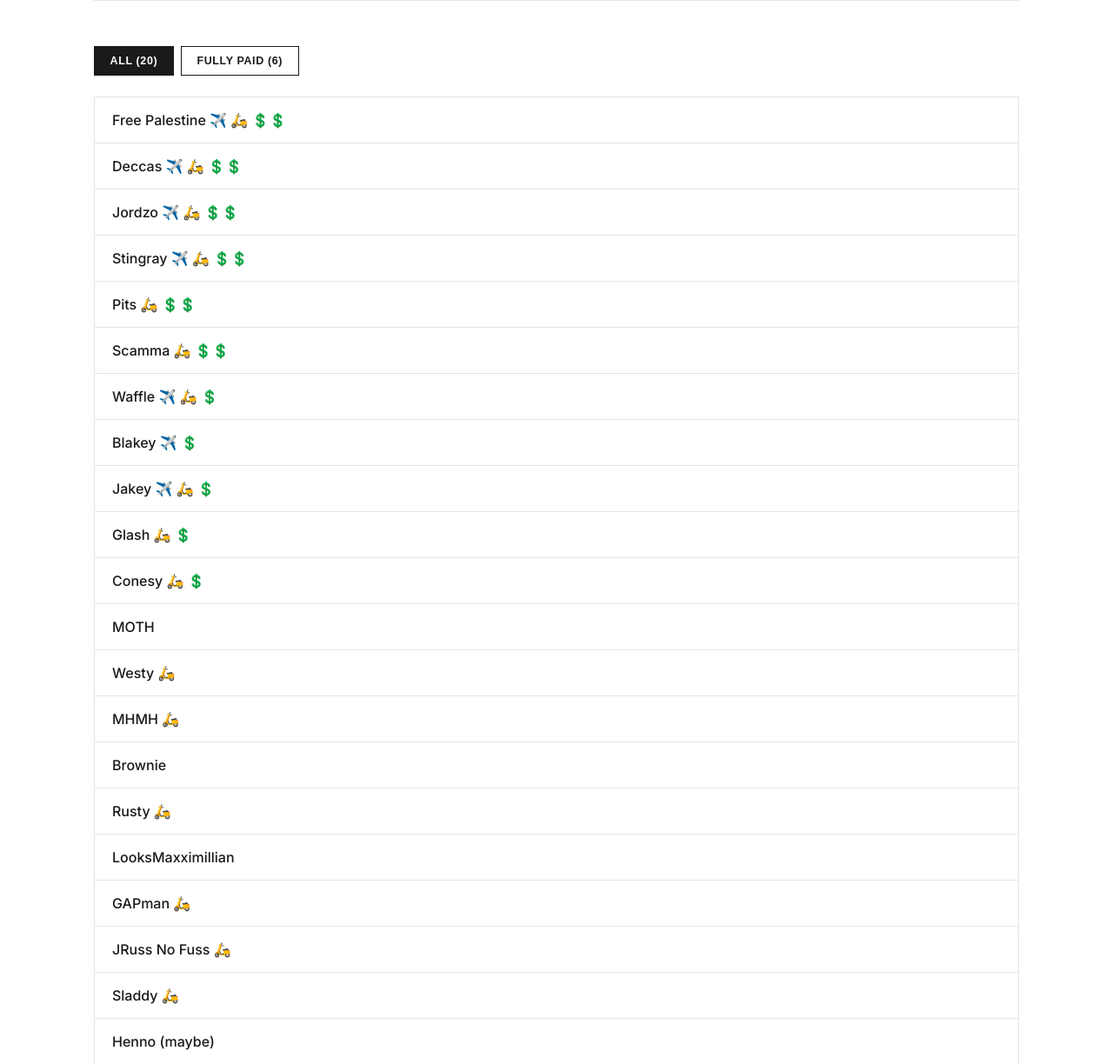
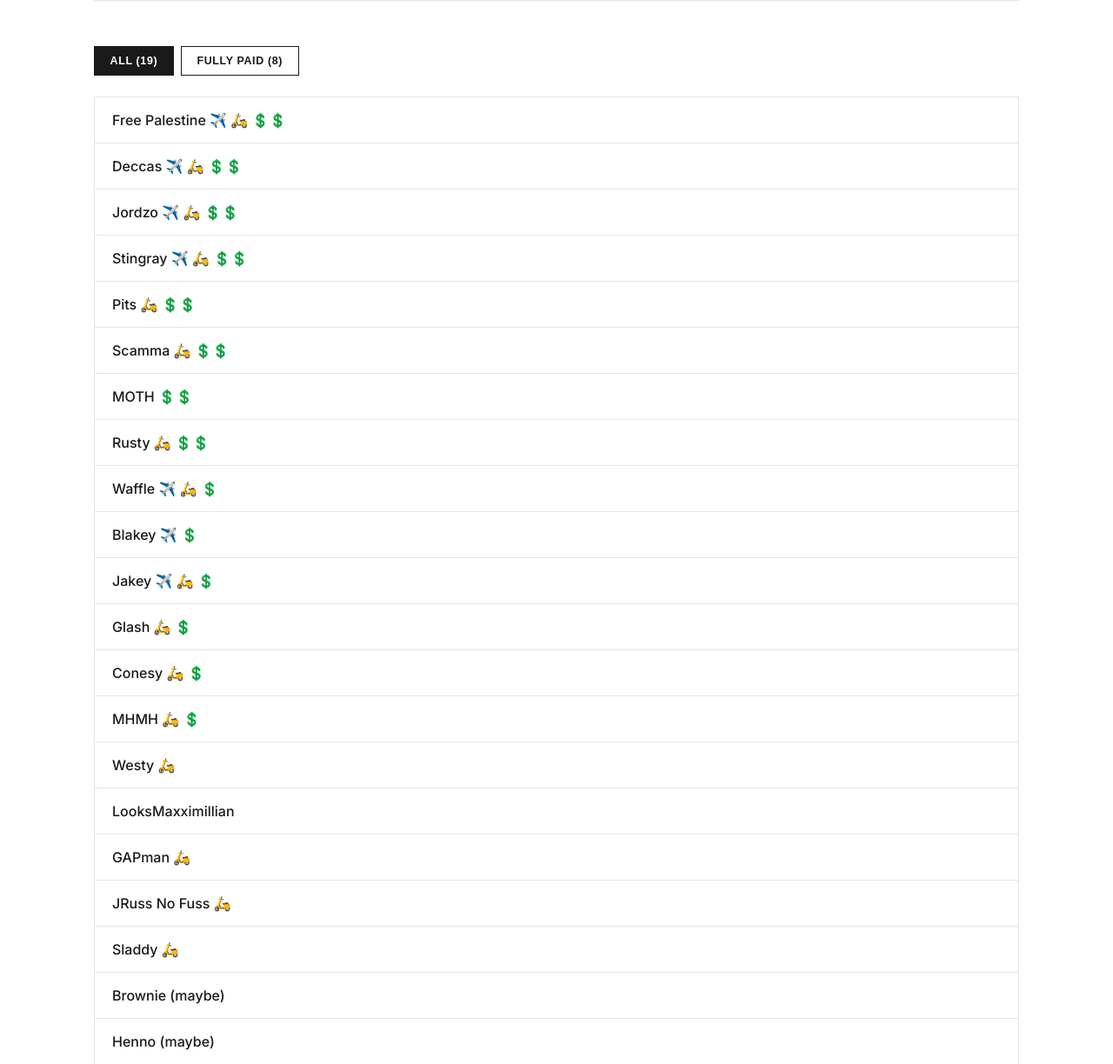
Before and after one commit to dmcassidy97-lgtm/barkus-bucks-2027, a website: page public/attendees.html in a window 1280 px wide. Shown: the part 489-1713 px from the top of the page at 87% size. Drawn offline with Linux system fonts and the light colour scheme.

Commit message:
Update attendee payments and make Brownie a maybe

```diff
--- a/public/attendees.html
+++ b/public/attendees.html
@@ -30,7 +30,7 @@
 <section class="banner">
   <div class="banner-content">
     <h1>The Squad</h1>
-    <p class="tagline">20 attendees.</p>
+    <p class="tagline">19 attendees.</p>
   </div>
 </section>
 
@@ -44,8 +44,8 @@
 
   <section class="section">
     <div class="attendee-filters">
-      <button class="filter-btn active">All (20)</button>
-      <button class="filter-btn" style="background:transparent;color:var(--text);">Fully paid (6)</button>
+      <button class="filter-btn active">All (19)</button>
+      <button class="filter-btn" style="background:transparent;color:var(--text);">Fully paid (8)</button>
     </div>
 
     <ul class="attendee-list" id="attendee-list">
@@ -55,20 +55,20 @@
       <li class="attendee-row"><span class="name">Stingray ✈️ 🛵 💲💲</span></li>
       <li class="attendee-row"><span class="name">Pits 🛵 💲💲</span></li>
       <li class="attendee-row"><span class="name">Scamma 🛵 💲💲</span></li>
+      <li class="attendee-row"><span class="name">MOTH 💲💲</span></li>
+      <li class="attendee-row"><span class="name">Rusty 🛵 💲💲</span></li>
       <li class="attendee-row"><span class="name">Waffle ✈️ 🛵 💲</span></li>
       <li class="attendee-row"><span class="name">Blakey ✈️ 💲</span></li>
       <li class="attendee-row"><span class="name">Jakey ✈️ 🛵 💲</span></li>
       <li class="attendee-row"><span class="name">Glash 🛵 💲</span></li>
       <li class="attendee-row"><span class="name">Conesy 🛵 💲</span></li>
-      <li class="attendee-row"><span class="name">MOTH</span></li>
+      <li class="attendee-row"><span class="name">MHMH 🛵 💲</span></li>
       <li class="attendee-row"><span class="name">Westy 🛵</span></li>
-      <li class="attendee-row"><span class="name">MHMH 🛵</span></li>
-      <li class="attendee-row"><span class="name">Brownie</span></li>
-      <li class="attendee-row"><span class="name">Rusty 🛵</span></li>
       <li class="attendee-row"><span class="name">LooksMaxximillian</span></li>
       <li class="attendee-row"><span class="name">GAPman 🛵</span></li>
       <li class="attendee-row"><span class="name">JRuss No Fuss 🛵</span></li>
       <li class="attendee-row"><span class="name">Sladdy 🛵</span></li>
+      <li class="attendee-row"><span class="name">Brownie (maybe)</span></li>
       <li class="attendee-row"><span class="name">Henno (maybe)</span></li>
       <li class="attendee-row"><span class="name">Pat (maybe)</span></li>
       <li class="attendee-row"><span class="name">Hubbo (maybe)</span></li>
```
